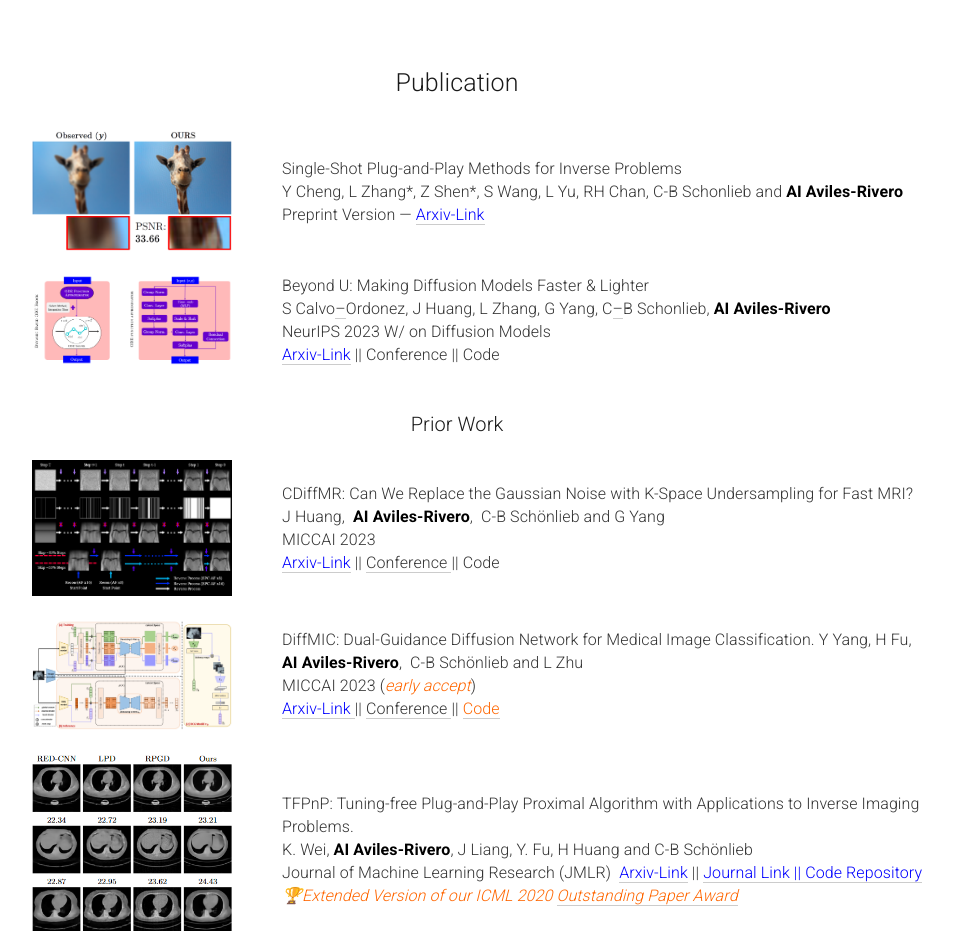
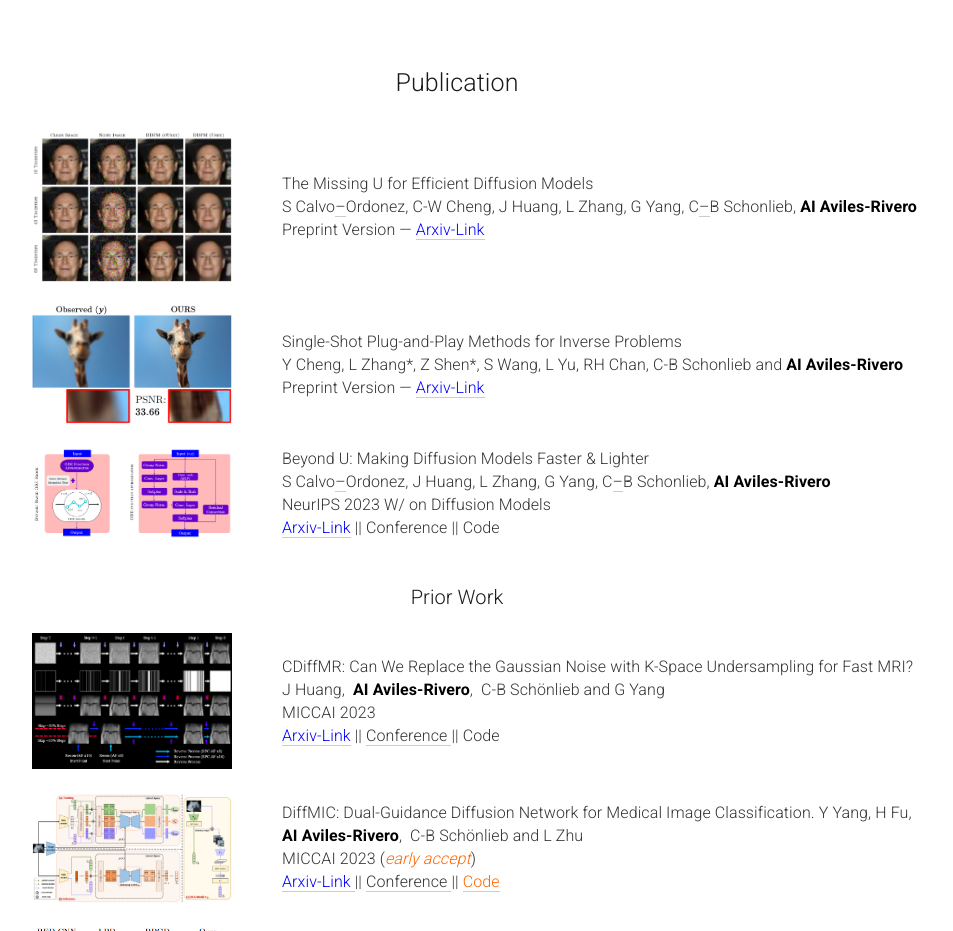
Before and after one commit to Math-ML-X/Diff4Med, a plain HTML site: page index.html in a window 1280 px wide. Shown: the part 2100-3031 px from the top of the page, without its empty margins (183-1136 px from the left). Drawn offline with nearby package versions, Linux system fonts and the light colour scheme.

Commit message:
website update

```diff
--- a/index.html
+++ b/index.html
@@ -260,10 +260,11 @@ This project was supported with funding from the Cambridge Centre for Data-Drive
 </div>
 
 
-
+<figure><table><tbody><tr><td style="width: 50px"></td><td style="width: 200px"><img style="width: 200px" src="./img/publication/themissingu.png"></td> <td style="width: 50px"> </td> <td>The Missing U for Efficient Diffusion Models<br>S Calvo<a href="https://arxiv.org/search/cs?searchtype=author&amp;query=Calvo-Ordonez,+S">&#8211;</a>Ordonez, C-W Cheng, J Huang, L Zhang, G Yang, C<a href="https://arxiv.org/search/cs?searchtype=author&amp;query=Schonlieb,+C">&#8211;</a>B Schonlieb, <span style="color: #000000"><strong>AI Aviles-Rivero</strong></span><br>Preprint Version &#8212; <a href="https://arxiv.org/pdf/2310.20092.pdf"><span style="color: #ff99cc"><span style="color: #0000ff">Arxiv-Link</span></span></a></td></tr></tbody></table></figure>
+<br>
 <figure><table><tbody><tr><td style="width: 50px"></td><td style="width: 200px"><img style="width: 200px" src="./img/publication/sspnp4.png"></td> <td style="width: 50px"> </td> <td>Single-Shot Plug-and-Play Methods for Inverse Problems<br>Y Cheng, L Zhang*, Z Shen*, S Wang, L Yu, RH Chan, C-B Schonlieb and <span style="color: #000000"><strong>AI Aviles-Rivero</strong></span> <br>Preprint Version &#8212; <a href="https://arxiv.org/pdf/2311.13682.pdf"><span style="color: #ff99cc"><span style="color: #0000ff">Arxiv-Link</span></span></a></td></tr></tbody></table></figure>
 <br>
-<figure><table><tbody><tr><td style="width: 50px"></td><td style="width: 200px"><img style="width: 200px" src="./img/publication/neurips23_w.png"></td> <td style="width: 50px"> </td> <td>Beyond U: Making Diffusion Models Faster &amp; Lighter<br>S Calvo<a href="https://arxiv.org/search/cs?searchtype=author&amp;query=Calvo-Ordonez,+S">&#8211;</a>Ordonez, J Huang, L Zhang, G Yang, C<a href="https://arxiv.org/search/cs?searchtype=author&amp;query=Schonlieb,+C">&#8211;</a>B Schonlieb, <span style="color: #000000"><strong>AI Aviles-Rivero</strong></span><br>NeurIPS 2023 W/ on Diffusion Models<br><a style="color: #0000ff" href="https://arxiv.org/pdf/2310.20092.pdf">Arxiv-Link</a><span style="color: #0220ff"><span style="color: #0220ff">&nbsp;</span></span>|| Conference || Code</td></tr></tbody></table></figure>
+<figure><table><tbody><tr><td style="width: 50px"></td><td style="width: 200px"><img style="width: 200px" src="./img/publication/neurips23_w.png"></td> <td style="width: 50px"> </td> <td>Beyond U: Making Diffusion Models Faster &amp; Lighter<br>S Calvo<a href="https://arxiv.org/search/cs?searchtype=author&amp;query=Calvo-Ordonez,+S">&#8211;</a>Ordonez, J Huang, L Zhang, G Yang, C<a href="https://arxiv.org/search/cs?searchtype=author&amp;query=Schonlieb,+C">&#8211;</a>B Schonlieb, <span style="color: #000000"><strong>AI Aviles-Rivero</strong></span><br>NeurIPS 2023 W/ on Diffusion Models<br><a style="color: #0000ff" href="https://arxiv.org/pdf/2310.20092v2.pdf">Arxiv-Link</a><span style="color: #0220ff"><span style="color: #0220ff">&nbsp;</span></span>|| Conference || Code</td></tr></tbody></table></figure>
 
 <br>
 <br>
```
Also changed, not shown: img/publication/themissingu.png (added), 1 other file.
